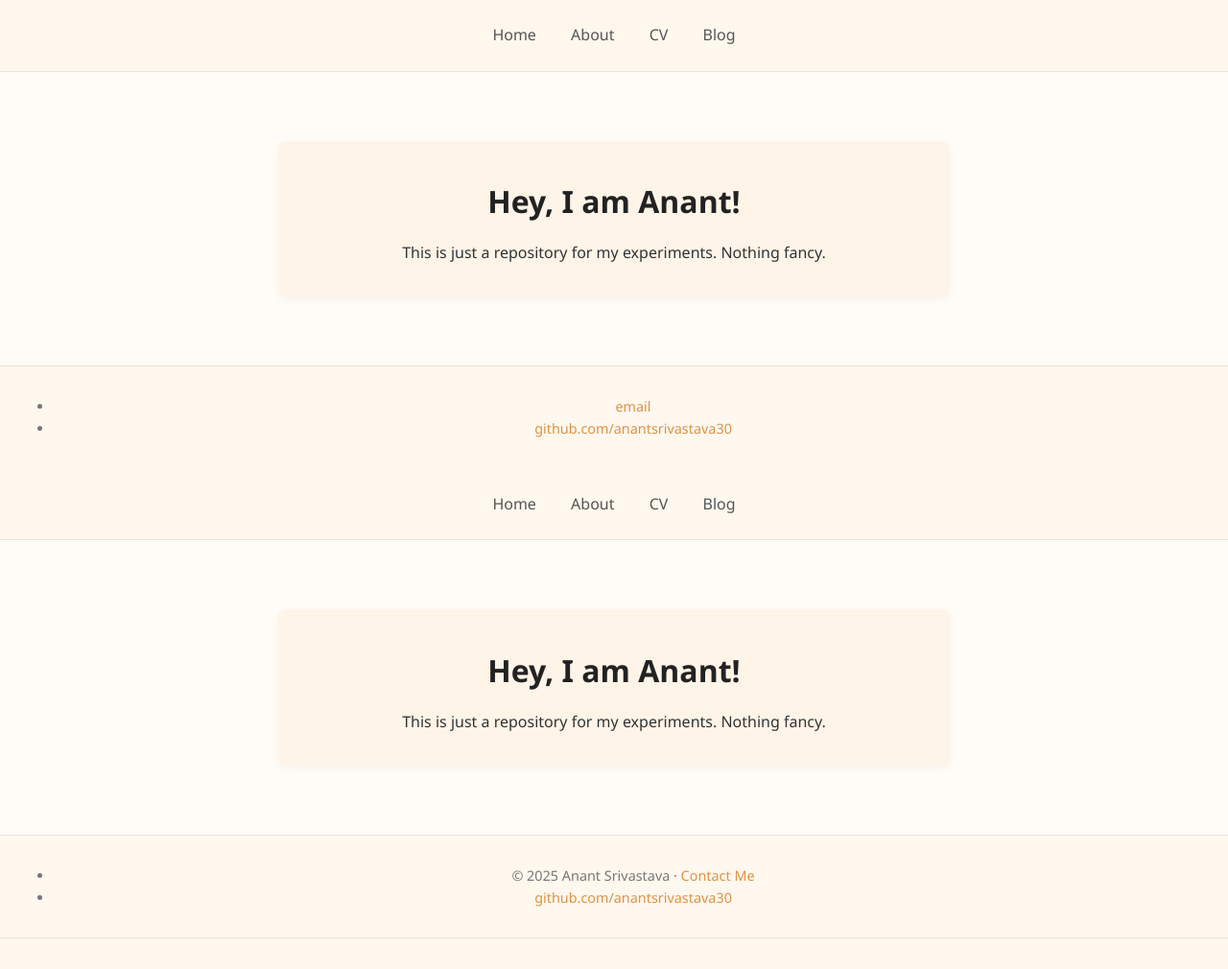
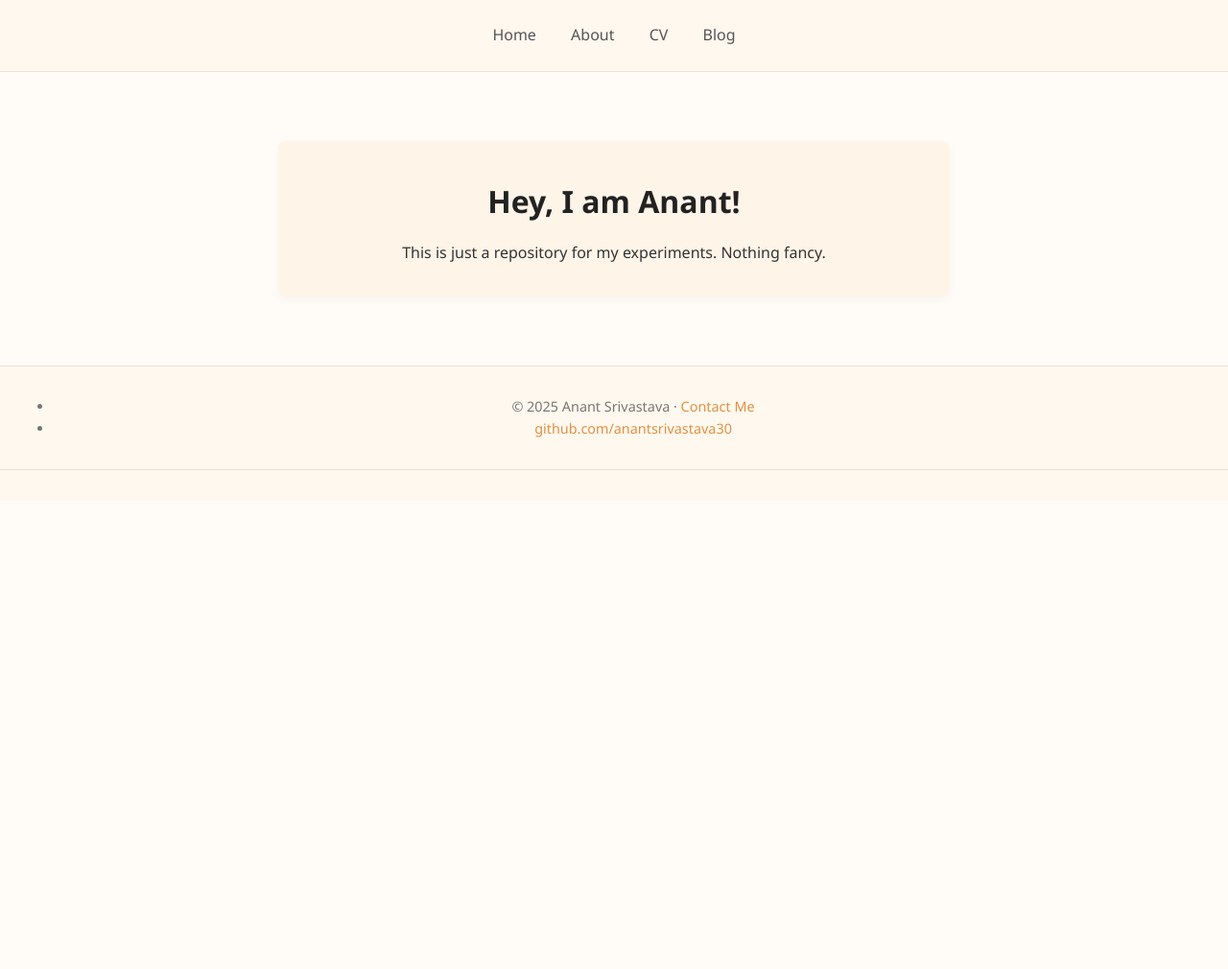
Before and after one commit to anantsrivastava30/anantsrivastava30.github.io, a Jekyll site: the page built from index.html, in a window 1280 px wide. Shown: the whole page at 96% size. Built offline with Jekyll 4.4.1, drawn with Linux system fonts in a browser that asks for light colours; after the commit the page ends 900 px from its top, so only the background shows below that.

Commit message:
version 1.fix

```diff
--- a/_layouts/default.html
+++ b/_layouts/default.html
@@ -1,30 +1,3 @@
-<!DOCTYPE html>
-<html>
-	<head>
-		<title>{{ page.title }}</title>
-        <link rel="stylesheet" type="text/css" href="/css/main.css">
-	</head>
-	<body>
-		<nav>
-    		<ul>
-        		<li><a href="/">Home</a></li>
-	        	<li><a href="/about">About</a></li>
-        		<li><a href="/cv">CV</a></li>
-        		<li><a href="/blog">Blog</a></li>
-    		</ul>
-		</nav>
-		<div class="container">
-    		{{ content }}
-		</div><!-- /.container -->
-		<footer>
-    		<ul>
-        		<li><a href="mailto:anantsrivastava30@gmail.com"> email </a></li>
-        		<li><a href="https://github.com/anantsrivastava30">github.com/anantsrivastava30</a></li>
-			</ul>
-		</footer>
-	</body>
-</html>
-
 <!-- _layouts/default.html -->
 <!DOCTYPE html>
 <html lang="en">
```
